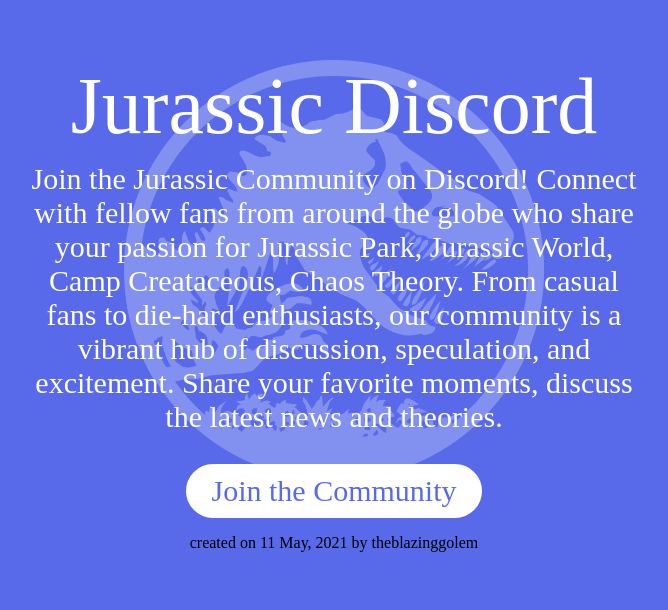
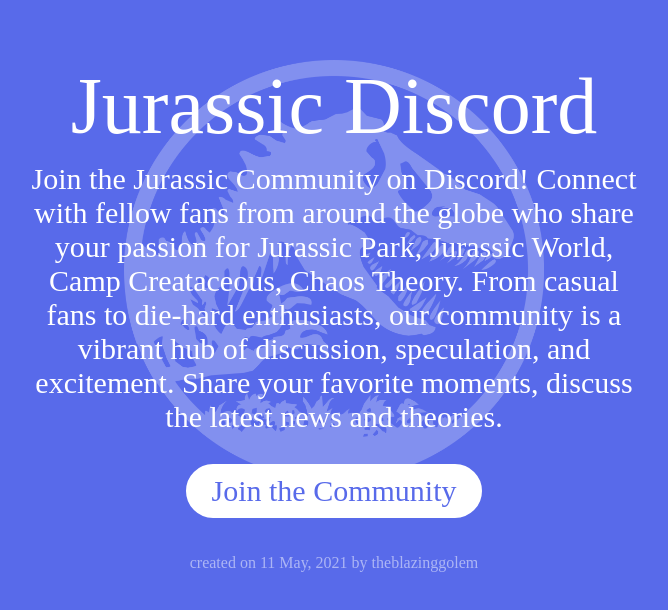
Before and after one commit to theblazingolem/JurassicDiscord, a plain HTML site: page index.html in a window 1280 px wide. Shown: the part 130-740 px from the top of the page, without its empty margins (306-974 px from the left). Drawn offline with Linux system fonts and the light colour scheme; a web font is replaced by a local one.

Commit message:
Update style.css

```diff
--- a/style.css
+++ b/style.css
@@ -51,6 +51,12 @@
     z-index: -1;
     opacity: 50%;
 }
+.cc{
+    font-family: 'opticivet';
+    color: white;
+    opacity: 50%;
+    padding-top: 20px;
+}
 @media (orientation: portrait) {
     .head{
         font-size: 8em;
```
